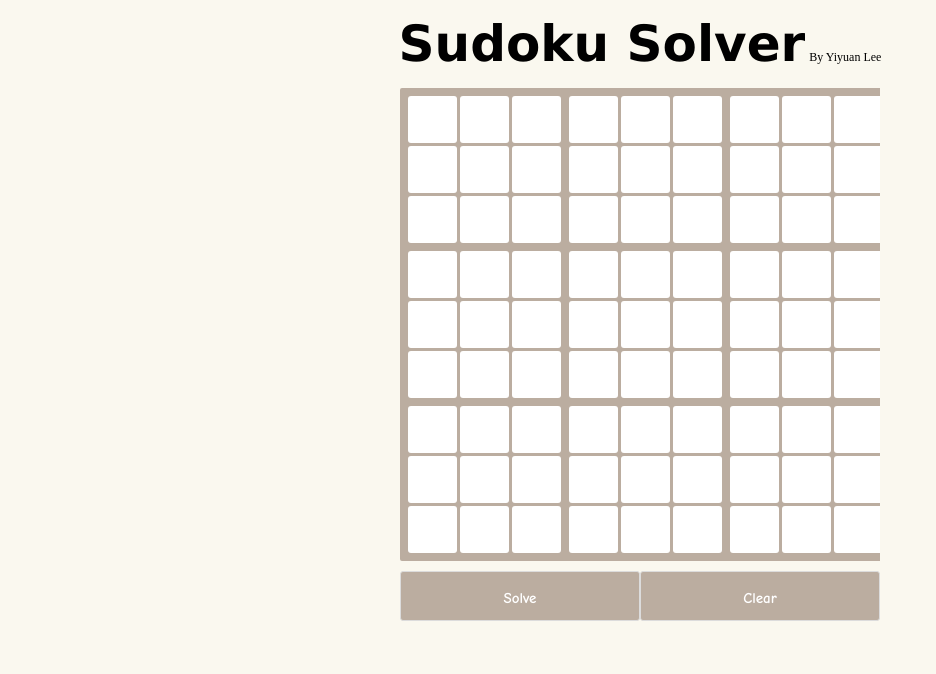
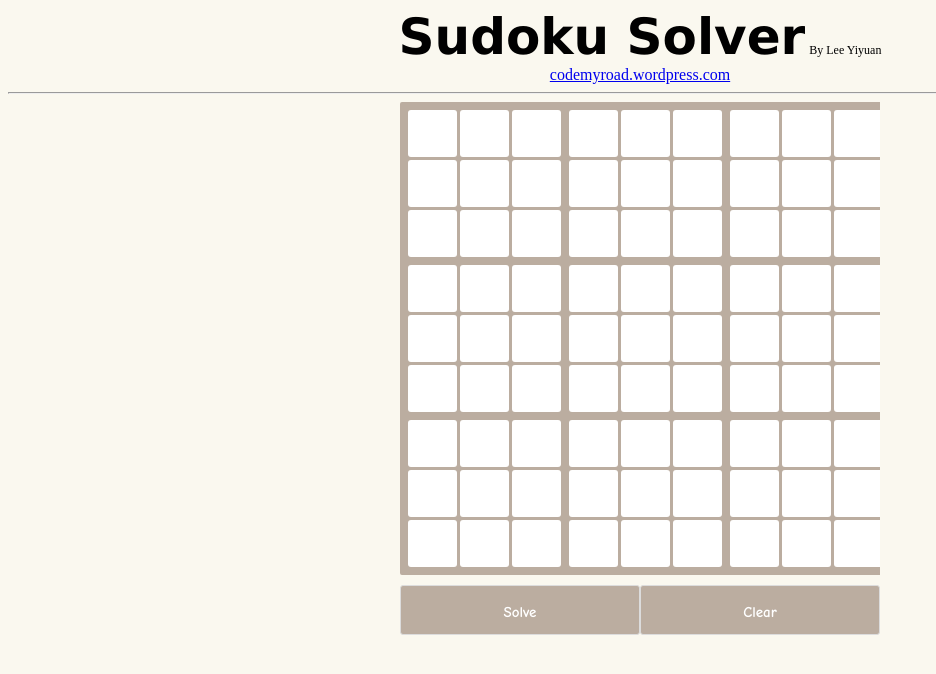
Before and after one commit to LeeYiyuan/sudokusolver, a plain HTML site: page index.html in a window 1280 px wide. Shown: the whole page, without its empty margins (0-936 px from the left). Drawn offline with Linux system fonts and the light colour scheme.

Commit message:
Modified header

```diff
--- a/index.html
+++ b/index.html
@@ -7,10 +7,12 @@
 <body>
 
 <header>
-    <div align="center" style="margin: 15px">
+    <div align="center" style="margin: 0px">
         <span style="font-family:verdana; font-size: 50px; font-weight: bold">Sudoku Solver</span>
-        <span style="font-family:comic-sans; font-size: 12px;">By Yiyuan Lee</span>
+        <span style="font-family:comic-sans; font-size: 12px; margin-bottom: 0px;">By Lee Yiyuan</span>
+        <p style="margin-top:0px; margin-bottom: 0px;" ><a href="http://codemyroad.wordpress.com/2014/04/30/solving-sudoku-by-backtracking/">codemyroad.wordpress.com</a></p>
     </div>
+    <hr>
 </header>
 
 <div class="container">
--- a/main.css
+++ b/main.css
@@ -41,7 +41,6 @@ body{
     height:50px;
     line-height:50px;
     width:100px;
-    text-decoration:none;
     text-align:center;
 }
 .button:hover {
```
